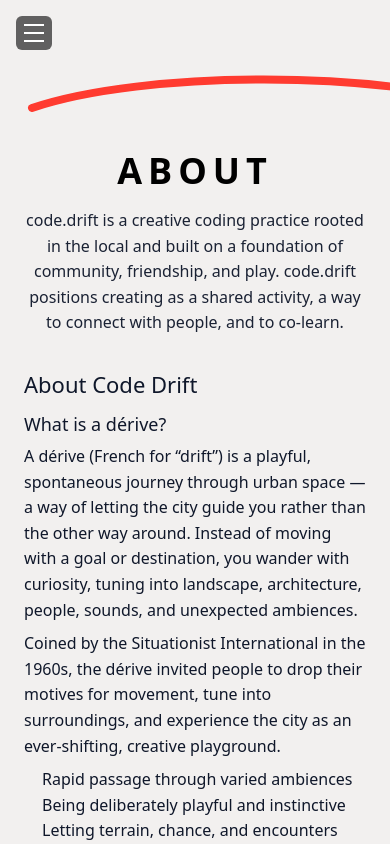
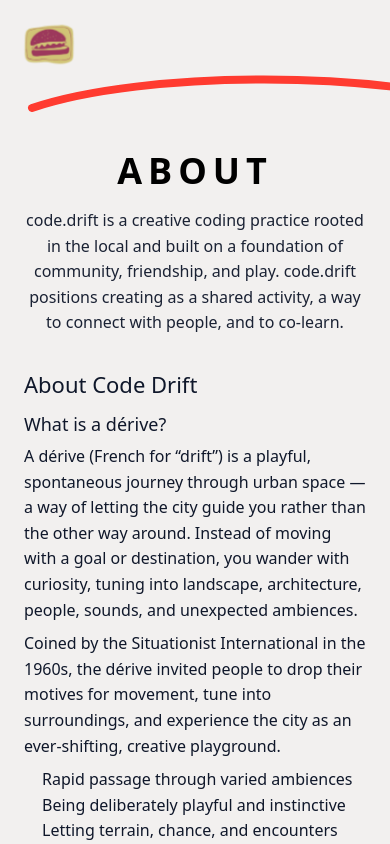
Before and after one commit to ajaibghar-co/code.drift, a Next.js app: page /about in a window 390 px wide. Shown: the top 844 px of the page. Built offline with nearby package versions, Linux system fonts and the light colour scheme.

Commit message:
Updated hamburger menu icon

```diff
--- a/app/components/NavSidebar.tsx
+++ b/app/components/NavSidebar.tsx
@@ -24,11 +24,14 @@ export default function NavSidebar() {
         aria-label="Open navigation"
         aria-expanded={open}
         onClick={() => setOpen(true)}
-        className="fixed z-40 top-4 left-4 flex flex-col gap-1.5 p-2 rounded-md bg-black/60 hover:bg-black/80 transition md:top-6 md:left-6"
+        className="fixed z-40 top-4 left-4 flex flex-col gap-1.5 p-2 rounded-md hover:bg-black/80 transition md:top-6 md:left-6"
       >
-        <span className="h-0.5 w-5 bg-white" />
-        <span className="h-0.5 w-5 bg-white" />
-        <span className="h-0.5 w-5 bg-white" />
+  <Image
+    src="/nav/menu.png"
+    alt="Menu"
+    width={50}
+    height={50}
+  />
       </button>
 
       {/* Overlay */}
```
Also changed, not shown: public/nav/menu.png (added).
